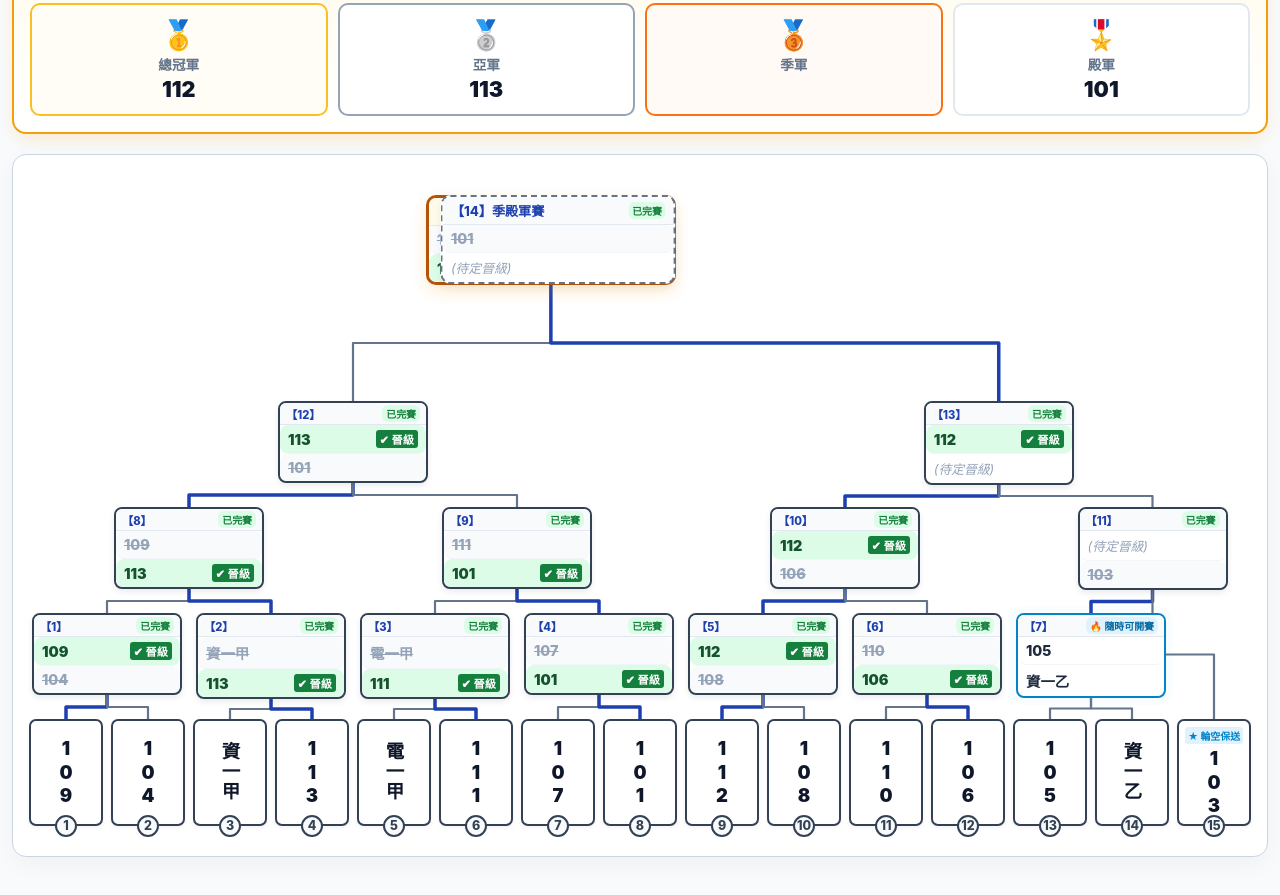
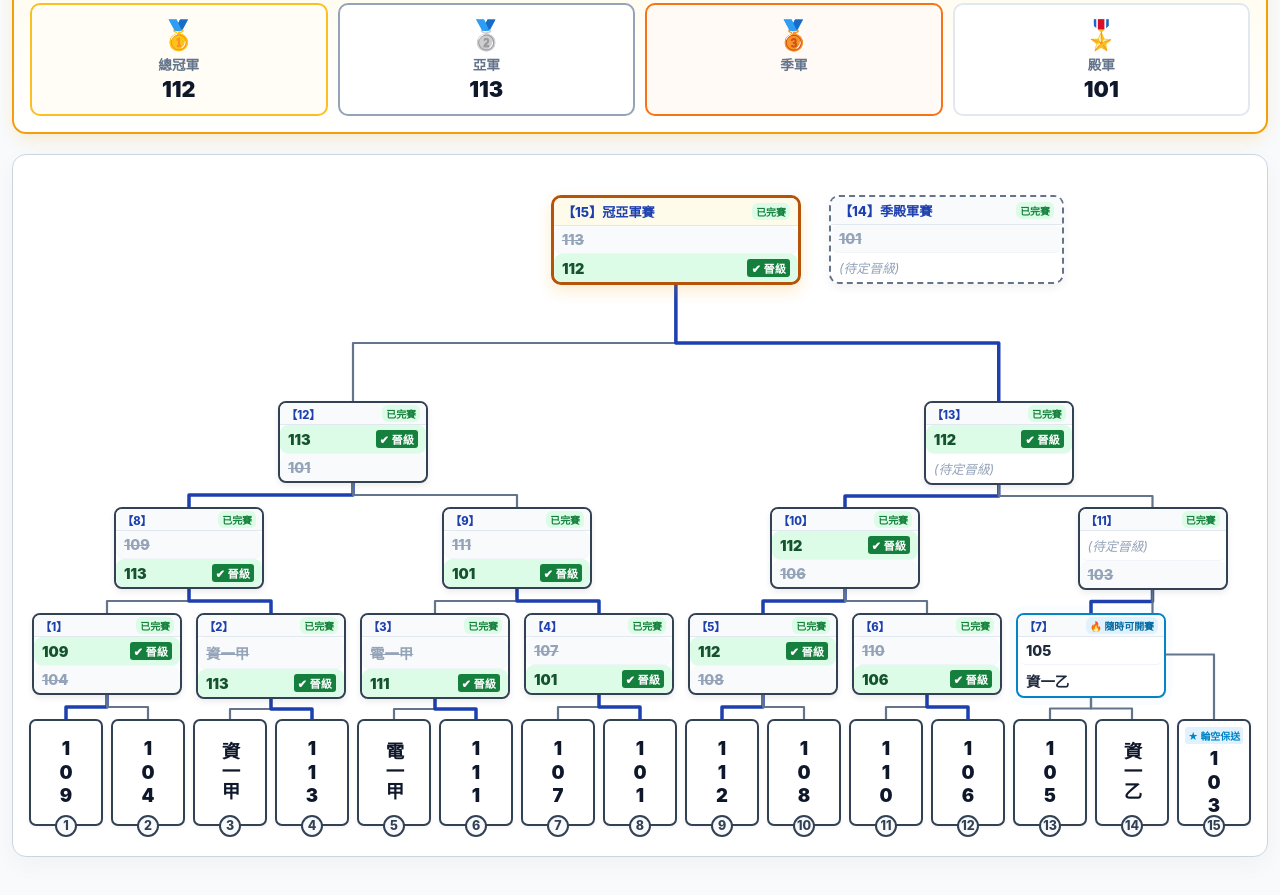
Before and after one commit to lzfschool/autosche, a plain HTML site: page index.html in a window 1280 px wide. Shown: the part 507-1402 px from the top of the page. Drawn offline with nearby package versions, Linux system fonts and the light colour scheme.

Commit message:
修正賽程表比賽盒重疊
- 季殿軍賽改放在冠亞軍賽右側，不再與決賽盒疊在一起
- 賽程畫布寬度依籤數自動加寬，避免第一輪比賽盒互相重疊

Co-Authored-By: Claude Opus 5.5 <noreply@anthropic.com>

```diff
--- a/index.html
+++ b/index.html
@@ -433,7 +433,7 @@
     }
 
     .bracket-container {
-      min-width: 1080px;
+      min-width: 1200px;
       display: flex;
       flex-direction: column-reverse; /* 底層籤位 -> 第一輪 -> 第二輪... -> 頂層決賽 */
       gap: 36px;
@@ -667,10 +667,23 @@
       box-shadow: 0 6px 16px rgba(245, 158, 11, 0.2);
     }
 
+    /* 決賽盒在群組內改回一般排版，避免與季殿軍賽重疊 */
+    .final-box-group .match-box {
+      position: relative;
+      transform: none;
+    }
+
     .final-box.bronze {
       border: 2px dashed #64748b;
       box-shadow: 0 4px 8px rgba(0,0,0,0.06);
       width: 235px;
+    }
+
+    /* 季殿軍賽放在冠亞軍賽右側，不擋住準決賽連到決賽的線 */
+    .final-box-group .match-box.bronze {
+      position: absolute;
+      top: 0;
+      left: calc(100% + 28px);
     }
 
     .final-box .match-header {
@@ -1543,6 +1556,9 @@
       const svg = document.getElementById('bracket-svg');
       container.innerHTML = '';
       container.appendChild(svg);
+      // 籤數越多，畫布越寬，避免比賽盒互相重疊（超出可視範圍時可左右捲動）
+      // （相鄰兩場比賽中心相距 2 籤，比賽盒寬 150px，因此每籤至少需 80px）
+      container.style.minWidth = `${Math.max(1200, bracketConfig.slots.length * 80)}px`;
 
       // 籤位列
       const seedsRow = document.createElement('div');
```
